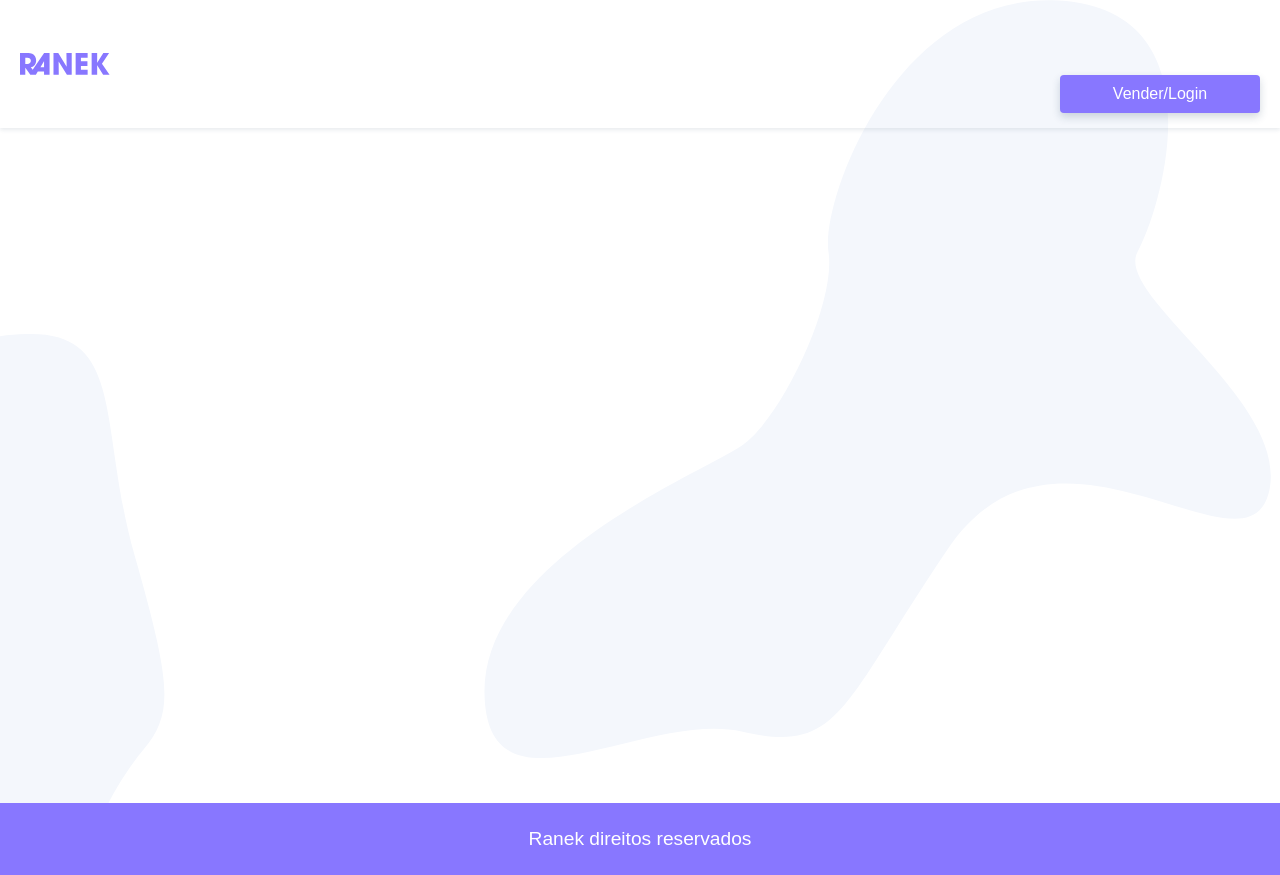
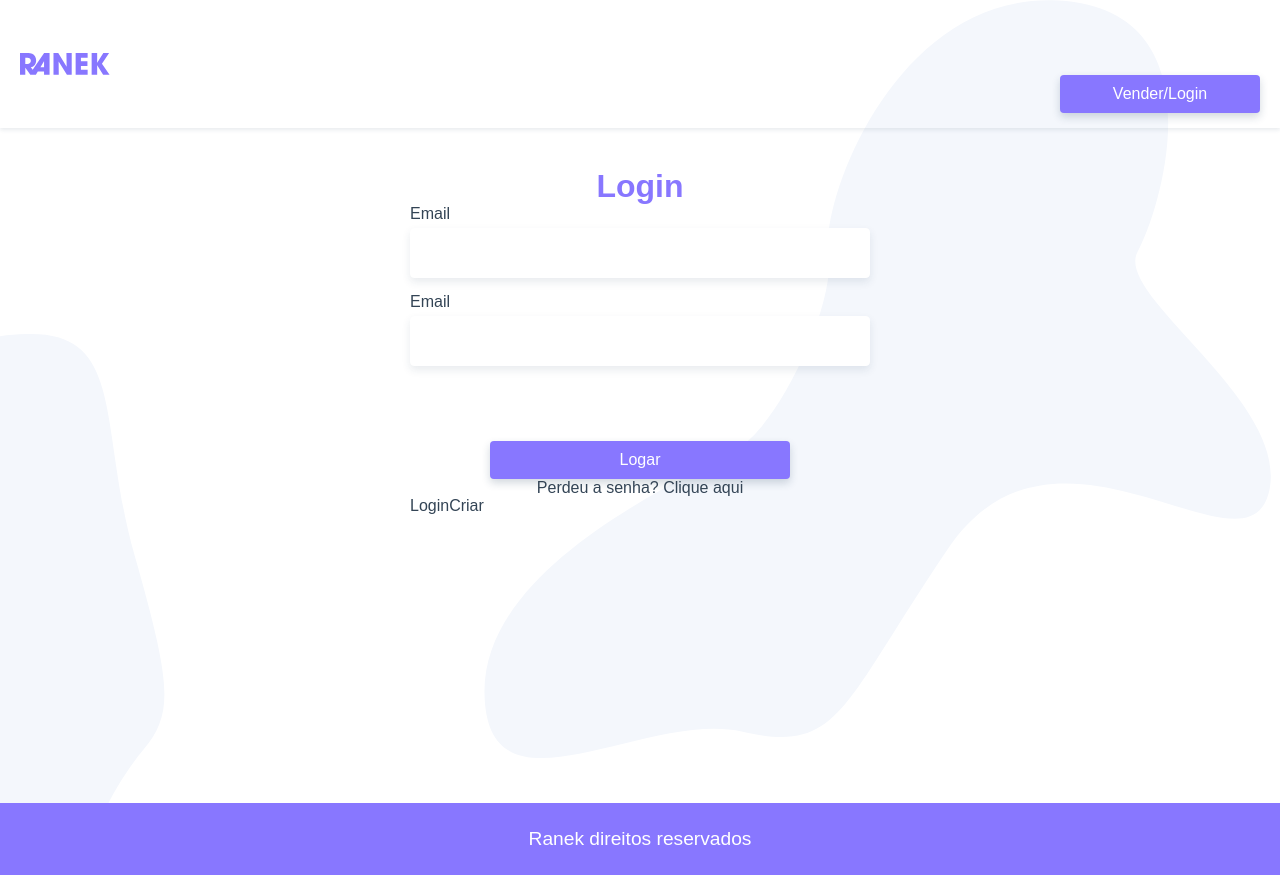
Before and after one commit to Aldo-1/Ranek, a Vue app: page /login in a window 1280 px wide. Built offline with nearby package versions, Linux system fonts and the light colour scheme.

Commit message:
creating login screen

```diff
--- a/src/App.vue
+++ b/src/App.vue
@@ -2,7 +2,9 @@
   <div id="app">
     <TheHeader/>
       <main id="main">
-        <router-view/>
+        <transition>
+          <router-view/>
+        </transition>
       </main>
     <TheFooter/>
   </div>
@@ -24,7 +26,9 @@
 *{
   box-sizing: border-box;
 }
-
+label {
+  margin-bottom: 5px;
+}
 body, ul, li, h1, h2, p{
   margin: 0px;
   padding: 0px;
--- /dev/null
+++ b/src/components/LoginCriar.vue
@@ -0,0 +1,13 @@
+<template>
+  <p>LoginCriar</p>
+</template>
+
+<script>
+export default {
+  name: "LoginCriar"
+}
+</script>
+
+<style>
+
+</style>
--- a/src/router/index.js
+++ b/src/router/index.js
@@ -1,8 +1,8 @@
 import Vue from 'vue'
 import VueRouter from 'vue-router'
-import Home from '../views/Home.vue'
-import Produto from '../views/Produto.vue'
-
+import Home from '@/views/Home.vue'
+import Produto from '@/views/Produto.vue'
+import Login from '@/views/Login.vue'
 
 Vue.use(VueRouter)
 
@@ -17,6 +17,11 @@
     name: "produto",
     component: Produto,
     props: true
+  },
+  {
+    path:"/login",
+    name:"login",
+    component: Login
   }
 ]
 
--- /dev/null
+++ b/src/views/Login.vue
@@ -0,0 +1,68 @@
+<template>
+  <section class="login">
+    <h1>Login</h1>
+    <form action="">
+      <label for="email">Email</label>
+      <input type="email" name="email" id="email" v-model="login.email">
+      <label for="senha">Email</label>
+      <input type="password" name="senha" id="senha" v-model="login.email">
+      <button class="btn" @click.prevent="logar">Logar</button>
+    </form>
+    <p class="perdeu">
+      <a href="/">Perdeu a senha? Clique aqui</a>
+    </p>
+    <login-criar/>
+  </section>
+</template>
+
+<script>
+import LoginCriar from '../components/LoginCriar.vue'
+export default {
+  name: "Login",
+  components: { LoginCriar },
+  data() {
+    return {
+      login: {
+        email: "",
+        senha: ""
+      }
+    }
+  },
+  methods: {
+    logar() {
+
+    }
+  },
+}
+</script>
+
+<style scoped>
+.login{
+  max-width: 500px;
+  margin: 0 auto;
+  padding: 0 20px;
+}
+form{
+  display: grid;
+}
+
+.btn{
+  width: 100%;
+  max-width: 300px;
+  margin-left: auto;
+  margin-right: auto;
+}
+h1{
+  text-align: center;
+  font-size: 2rem;
+  margin-top: 40px;
+  color: #87f;
+}
+.perdeu{
+  text-align: center;
+}
+.perdeu a:hover{
+  color: #87f;
+  text-decoration: underline;
+}
+</style>
```
